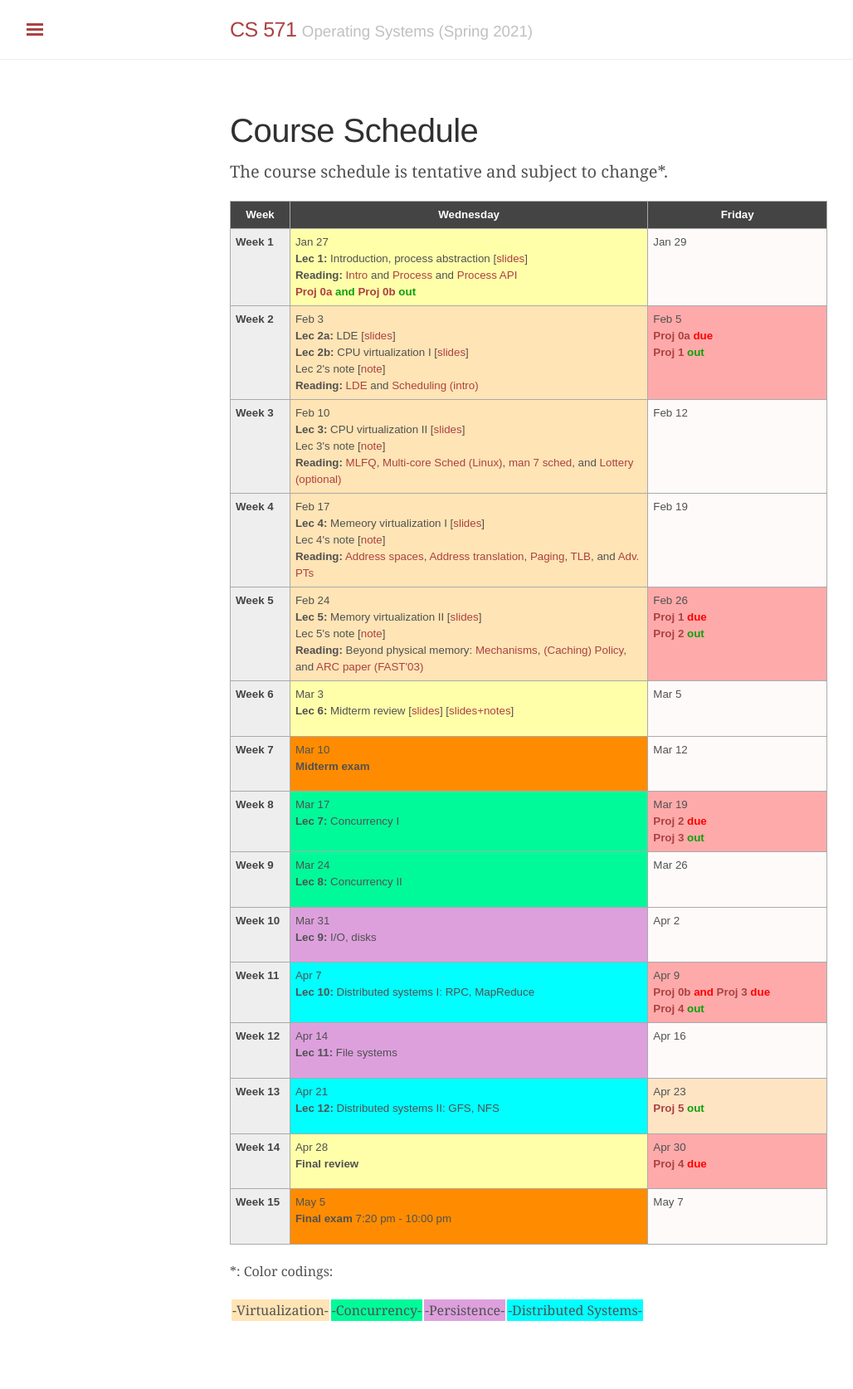
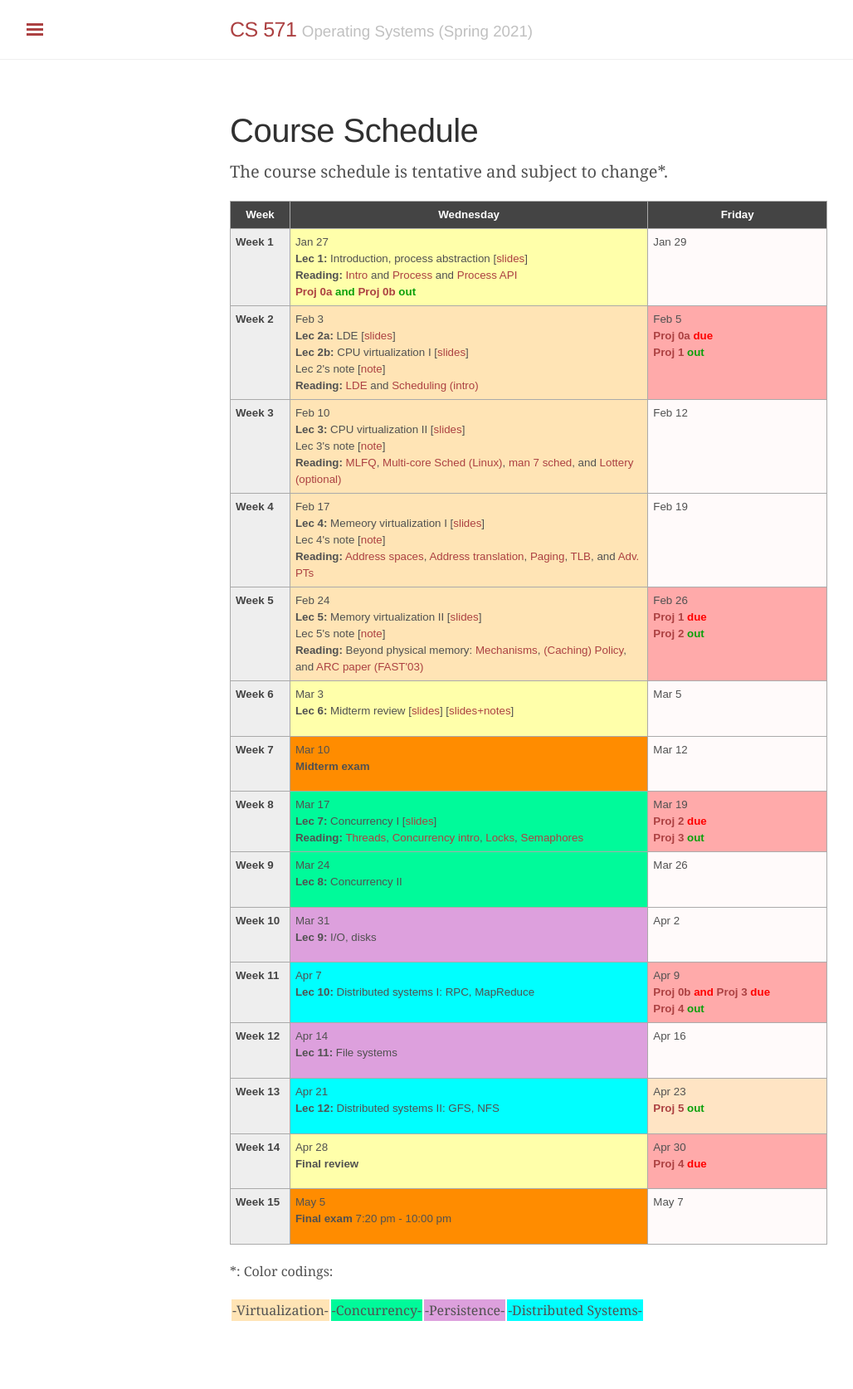
Before and after one commit to tddg/cs571-spring21, a Jekyll site: the page built from schedule.md, in a window 1280 px wide. Shown: the whole page at 83% size, without its empty margins (3-1031 px from the left). Built offline with Jekyll 4.4.1, drawn with Linux system fonts in a browser that asks for light colours.

Commit message:
added lec 7

```diff
--- a/_data/news.yml
+++ b/_data/news.yml
@@ -1,3 +1,6 @@
+
+- date: <strong>03/16/2021</strong>
+  headline: "Lec 7 is posted."
 
 - date: <strong>03/02/2021</strong>
   headline: "Lec 6 (midterm review) is posted."
--- a/schedule.md
+++ b/schedule.md
@@ -175,7 +175,12 @@ The course schedule is tentative and subject to change\*.
 <tr> <!-- week of Mar 16 -->
   <td id="2021-3-17" class="date"><b>Week 8</b></td>
   <td class="concurrency">Mar 17<br/>
-	<b>Lec 7:</b> Concurrency I </td>
+	<b>Lec 7:</b> Concurrency I [<a href="./public/lecs/lec7-concur-threads-locks-sem.pdf">slides</a>]<br/>
+	<b>Reading:</b> <a href="https://pages.cs.wisc.edu/~remzi/OSTEP/threads-api.pdf">Threads</a>,
+	<a href="https://pages.cs.wisc.edu/~remzi/OSTEP/threads-intro.pdf">Concurrency intro</a>,
+	<a href="https://pages.cs.wisc.edu/~remzi/OSTEP/threads-locks.pdf">Locks</a>,
+	<a href="https://pages.cs.wisc.edu/~remzi/OSTEP/threads-sema.pdf">Semaphores</a>
+	</td>
   <td class="deadline">Mar 19<br/>
 	<span class="hwdue"><a href="./proj2.html">Proj 2</a> due</span><br/>
 	<span class="assignment"><a href="./proj3.html">Proj 3</a> out</span></td>
```
Also changed, not shown: 1 other file.
